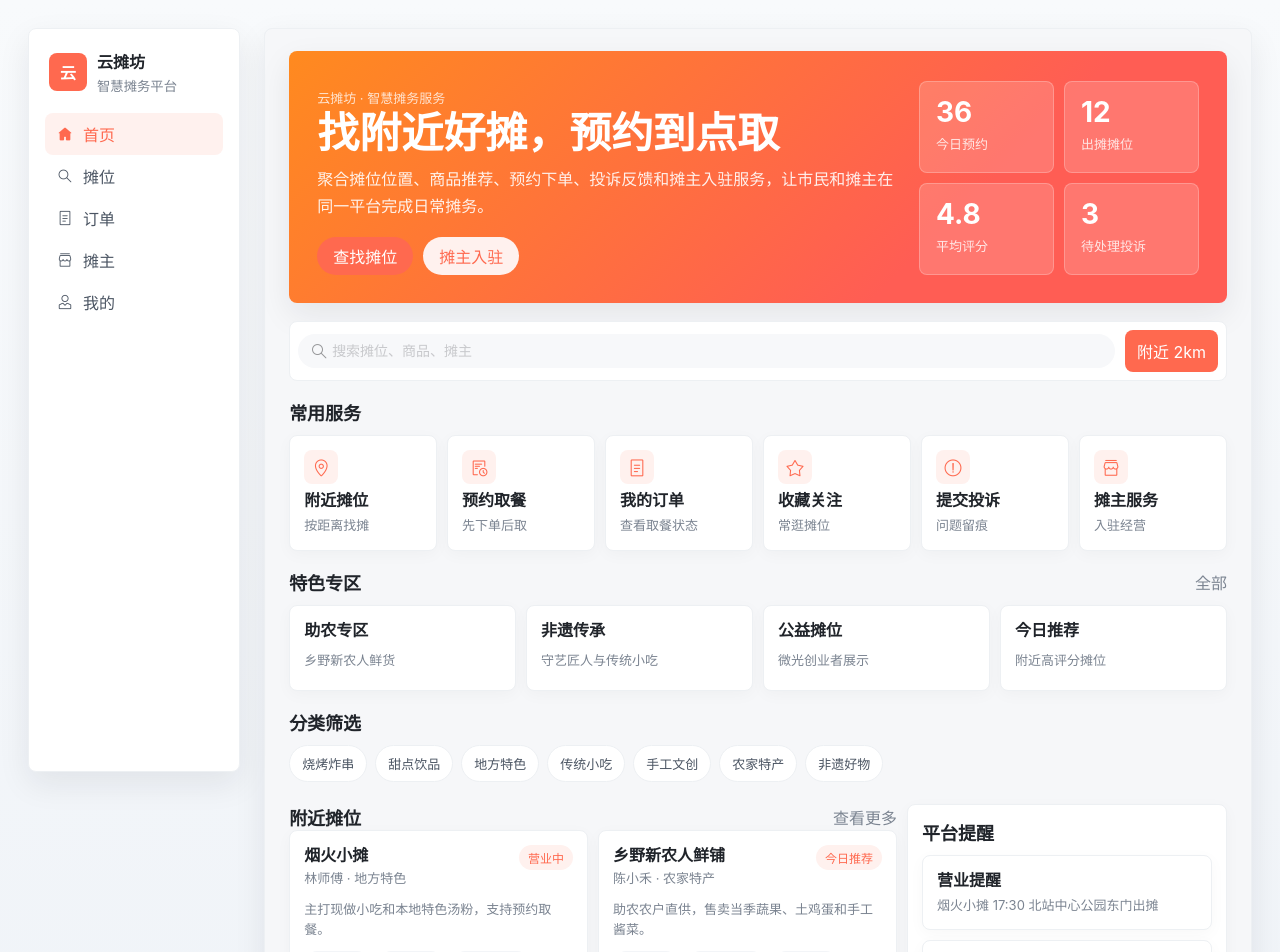
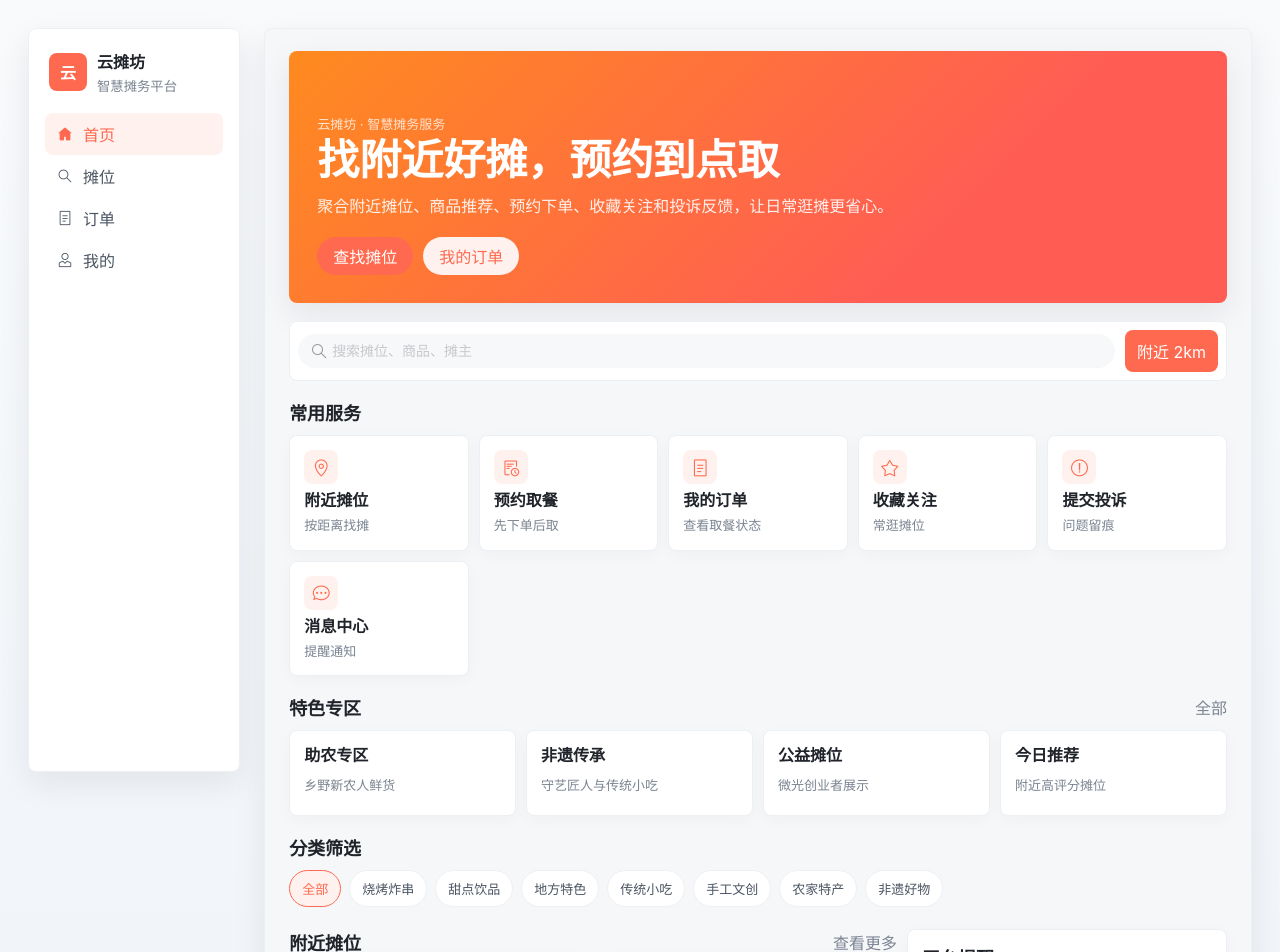
Before and after one commit to 2928563262/yuntanfang, a Vue app in the folder frontend/apps/h5/: page / in a window 1280 px wide. Shown: the top 952 px of the page. Built offline with nearby package versions, Linux system fonts and the light colour scheme.

Commit message:
feat: focus h5 home on consumer view

```diff
--- a/frontend/apps/h5/src/App.vue
+++ b/frontend/apps/h5/src/App.vue
@@ -30,7 +30,6 @@ const navItems = [
   { to: '/', icon: 'wap-home', label: '首页' },
   { to: '/stalls', icon: 'search', label: '摊位' },
   { to: '/orders', icon: 'orders-o', label: '订单' },
-  { to: '/vendor/dashboard', icon: 'shop-o', label: '摊主' },
   { to: '/profile', icon: 'user-o', label: '我的' }
 ]
 </script>
--- a/frontend/apps/h5/src/style.css
+++ b/frontend/apps/h5/src/style.css
@@ -221,6 +221,10 @@ button {
   background: #ffffff;
   color: #4b5563;
   font-size: 13px;
+}
+
+button.chip {
+  cursor: pointer;
 }
 
 .content-grid,
@@ -703,7 +707,7 @@ a.card:hover,
   }
 
   .home-hero {
-    grid-template-columns: minmax(0, 1.4fr) minmax(280px, 0.6fr);
+    grid-template-columns: minmax(0, 1fr);
     align-items: end;
     min-height: 252px;
     padding: 28px;
@@ -728,7 +732,7 @@ a.card:hover,
   }
 
   .home-action-grid {
-    grid-template-columns: repeat(6, minmax(0, 1fr));
+    grid-template-columns: repeat(5, minmax(0, 1fr));
   }
 
   .home-zone-grid {
--- a/frontend/apps/h5/src/views/HomeView.vue
+++ b/frontend/apps/h5/src/views/HomeView.vue
@@ -4,19 +4,10 @@
       <div class="home-hero-copy">
         <p class="eyebrow">云摊坊 · 智慧摊务服务</p>
         <h1 id="home-title">找附近好摊，预约到点取</h1>
-        <p>
-          聚合摊位位置、商品推荐、预约下单、投诉反馈和摊主入驻服务，让市民和摊主在同一平台完成日常摊务。
-        </p>
+        <p>聚合附近摊位、商品推荐、预约下单、收藏关注和投诉反馈，让日常逛摊更省心。</p>
         <div class="hero-actions">
           <RouterLink class="primary-pill" to="/stalls">查找摊位</RouterLink>
-          <RouterLink class="ghost-pill" to="/vendor/apply">摊主入驻</RouterLink>
-        </div>
-      </div>
-
-      <div class="home-hero-board" aria-label="今日概览">
-        <div v-for="item in metrics" :key="item.label" class="home-metric">
-          <strong>{{ item.value }}</strong>
-          <span>{{ item.label }}</span>
+          <RouterLink class="ghost-pill" to="/orders">我的订单</RouterLink>
         </div>
       </div>
     </section>
@@ -57,7 +48,15 @@
         <h2>分类筛选</h2>
       </div>
       <div class="chip-row">
-        <RouterLink v-for="item in categories" :key="item" class="chip" to="/stalls">{{ item }}</RouterLink>
+        <button
+          v-for="item in categoryOptions"
+          :key="item"
+          :class="['chip', { active: activeCategory === item }]"
+          type="button"
+          @click="activeCategory = item"
+        >
+          {{ item }}
+        </button>
       </div>
     </section>
 
@@ -68,7 +67,7 @@
           <RouterLink class="muted" to="/stalls">查看更多</RouterLink>
         </div>
         <div class="home-stall-grid">
-          <RouterLink v-for="stall in stalls" :key="stall.id" class="home-stall-card" :to="`/stalls/${stall.id}`">
+          <RouterLink v-for="stall in filteredStalls" :key="stall.id" class="home-stall-card" :to="`/stalls/${stall.id}`">
             <div class="home-stall-top">
               <div>
                 <strong>{{ stall.name }}</strong>
@@ -105,19 +104,22 @@
 </template>
 
 <script setup lang="ts">
-import { ref } from 'vue'
+import { computed, ref } from 'vue'
 import { useRouter } from 'vue-router'
 import { categories, featureZones, stalls } from '../data/mock'
 
 const router = useRouter()
 const keyword = ref('')
+const activeCategory = ref('全部')
+const categoryOptions = ['全部', ...categories]
 
-const metrics = [
-  { value: '36', label: '今日预约' },
-  { value: '12', label: '出摊摊位' },
-  { value: '4.8', label: '平均评分' },
-  { value: '3', label: '待处理投诉' }
-]
+const filteredStalls = computed(() => {
+  if (activeCategory.value === '全部') {
+    return stalls
+  }
+
+  return stalls.filter((stall) => stall.category === activeCategory.value)
+})
 
 const quickActions = [
   { title: '附近摊位', desc: '按距离找摊', icon: 'location-o', to: '/stalls' },
@@ -125,12 +127,12 @@ const quickActions = [
   { title: '我的订单', desc: '查看取餐状态', icon: 'orders-o', to: '/orders' },
   { title: '收藏关注', desc: '常逛摊位', icon: 'star-o', to: '/favorites' },
   { title: '提交投诉', desc: '问题留痕', icon: 'warning-o', to: '/complaints/create' },
-  { title: '摊主服务', desc: '入驻经营', icon: 'shop-o', to: '/vendor/dashboard' }
+  { title: '消息中心', desc: '提醒通知', icon: 'chat-o', to: '/messages' }
 ]
 
 const notices = [
   { title: '营业提醒', desc: '烟火小摊 17:30 北站中心公园东门出摊', to: '/messages' },
-  { title: '合规提示', desc: '摊主入驻需补充身份、健康证和摊车照片', to: '/vendor/apply' },
+  { title: '取餐提示', desc: '预约成功后可在订单里查看取餐时间和摊位地址', to: '/orders' },
   { title: '公益专区', desc: '微光创业者与助农摊位优先展示', to: '/stalls' }
 ]
 
```
Also changed, not shown: 1 other file (tests, documents, lock files or other folders).
